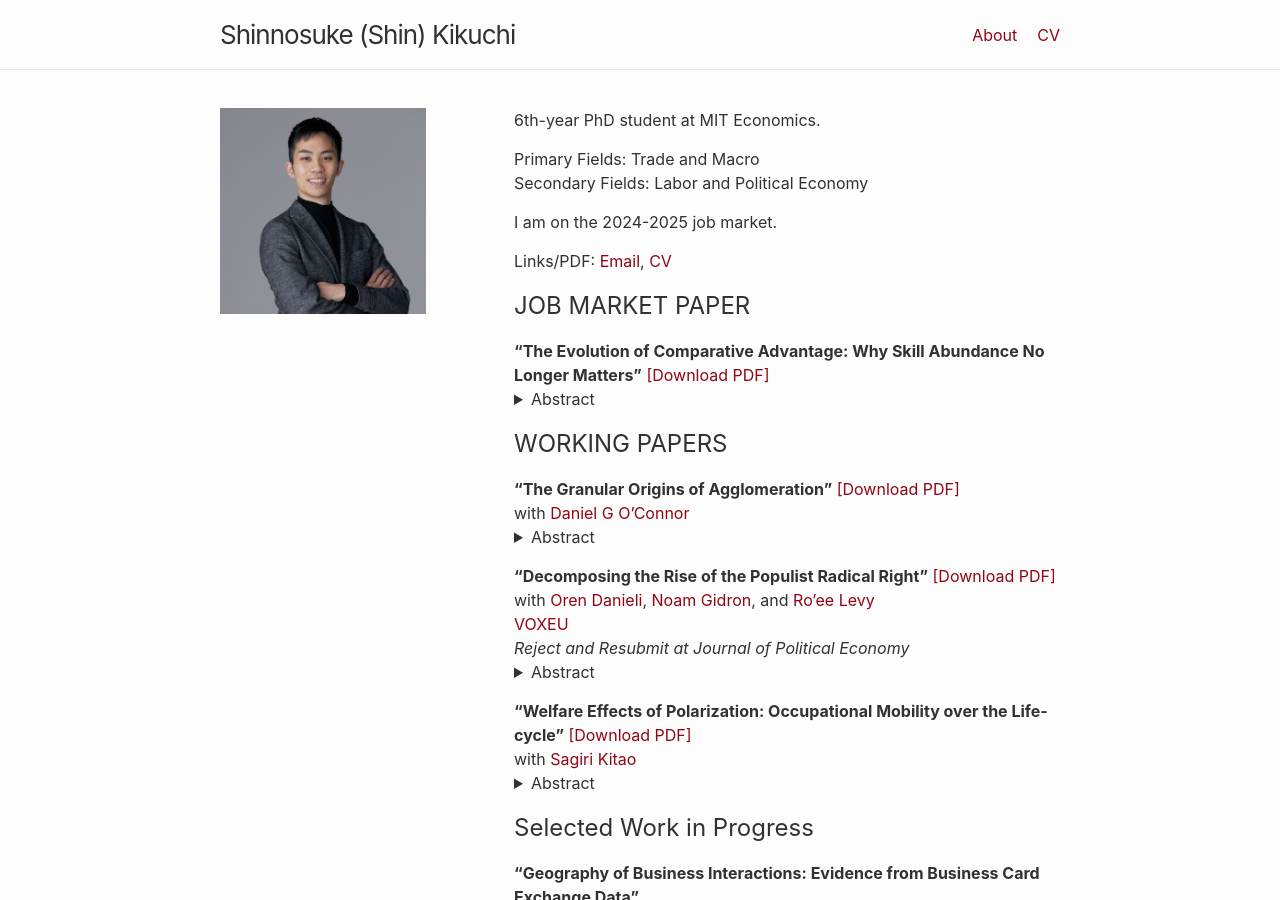
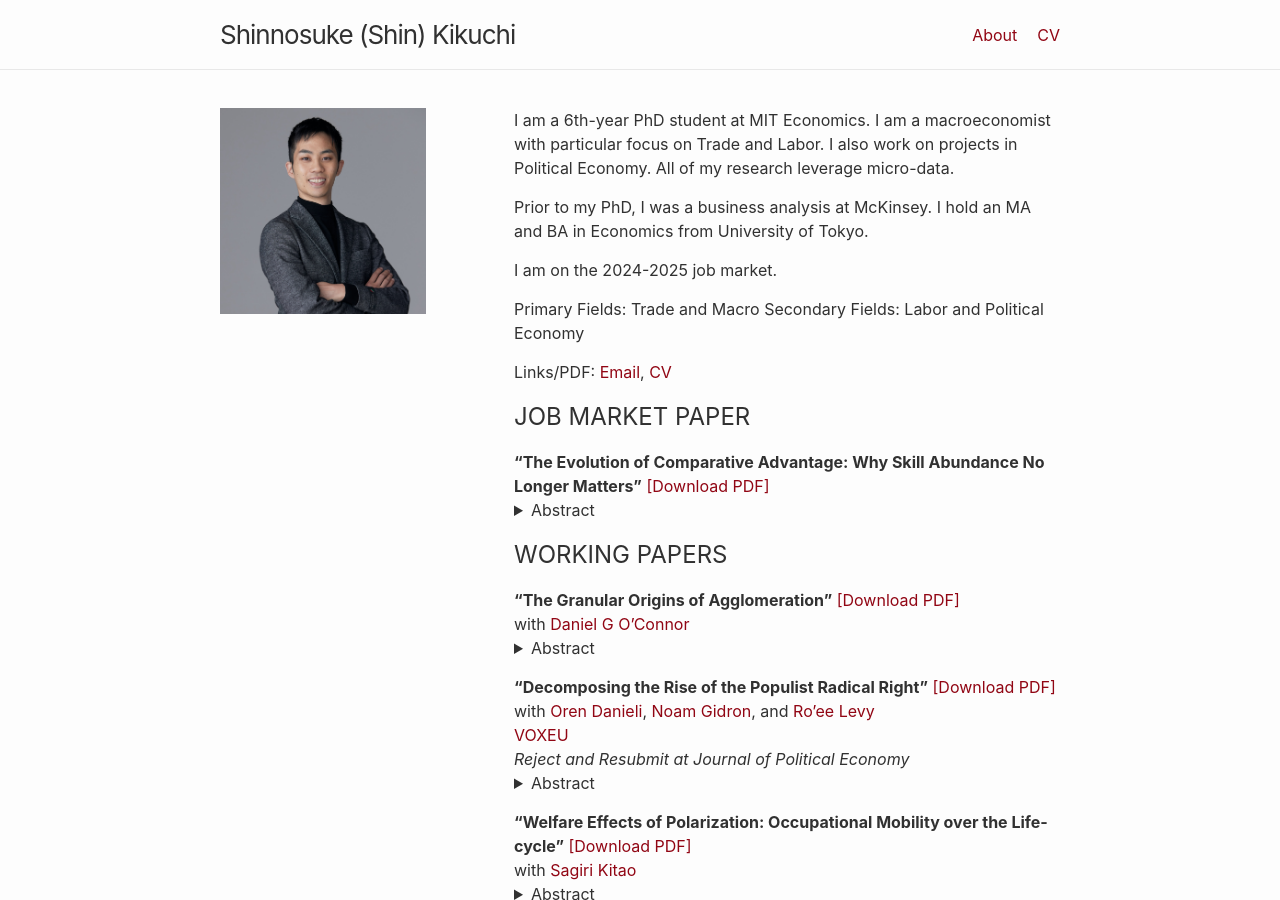
Before and after one commit to shinnkikuchi/shinnkikuchi.github.io, a Jekyll site: the page built from index.md, in a window 1280 px wide and 900 px high. Built offline with Jekyll 4.4.1, drawn with Linux system fonts in a browser that asks for light colours.

Commit message:
Update index.md

```diff
--- a/index.md
+++ b/index.md
@@ -5,12 +5,14 @@
 layout: home
 title: Home
 ---
-6th-year PhD student at MIT Economics.
+I am a 6th-year PhD student at MIT Economics. I am a macroeconomist with particular focus on Trade and Labor. I also work on projects in Political Economy. All of my research leverage micro-data.
 
-Primary Fields: Trade and Macro<br>
-Secondary Fields: Labor and Political Economy
+Prior to my PhD, I was a business analysis at McKinsey. I hold an MA and BA in Economics from University of Tokyo.
 
 I am on the 2024-2025 job market.
+
+Primary Fields: Trade and Macro
+Secondary Fields: Labor and Political Economy
 
 Links/PDF: [Email](mailto:skikuchi@mit.edu), <a href="/files/ShinKikuchi_CV.pdf" target="_blank">CV</a>
 
```
